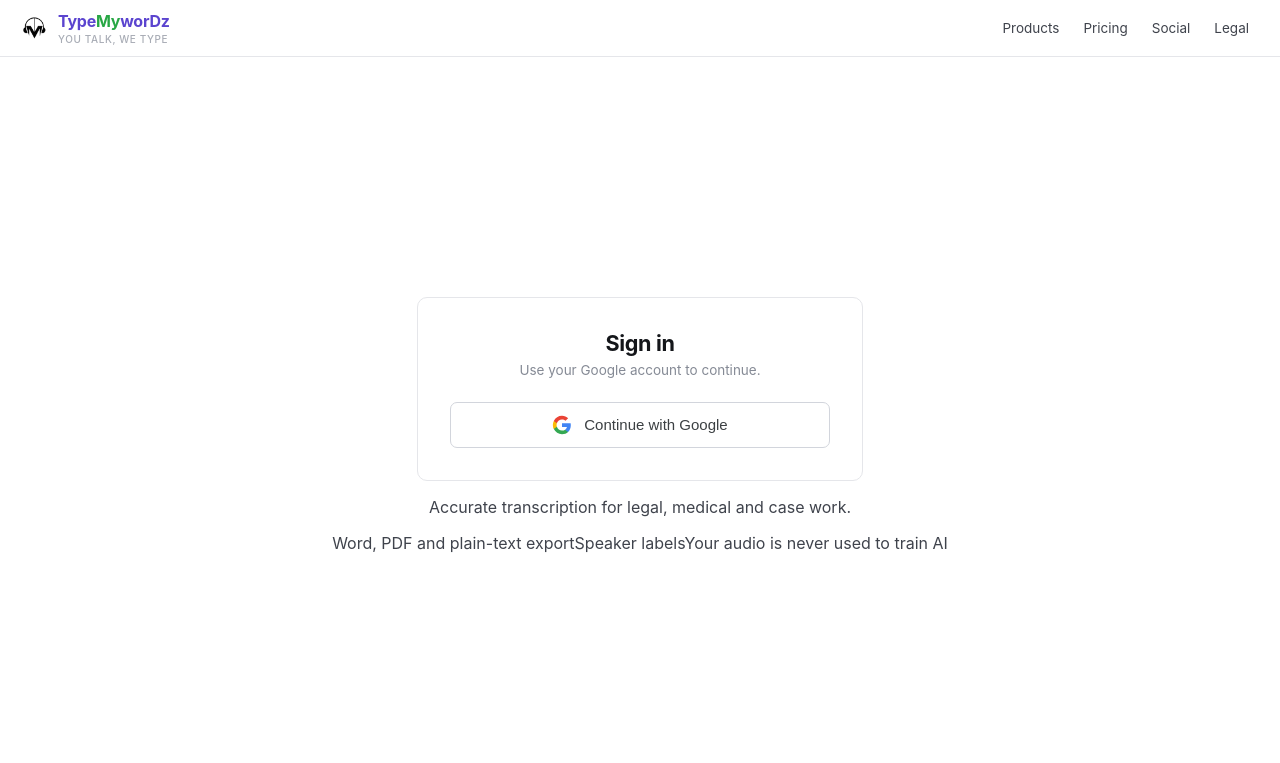
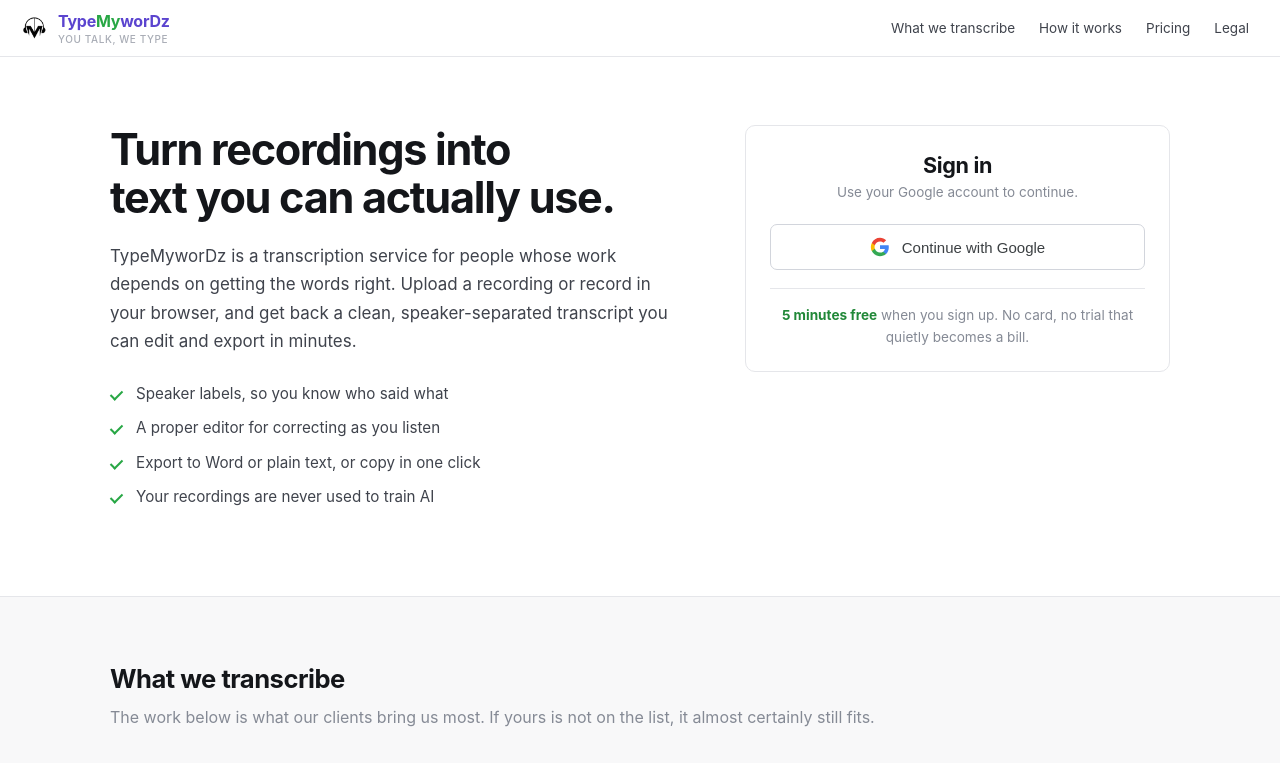
Before and after one commit to TypeMyworDz-ai/typemywordz-frontend, a React (Create React App) app: page / in a window 1280 px wide. Shown: the top 763 px of the page. Built offline with nearby package versions, Linux system fonts and the light colour scheme; no server answers.

Commit message:
Show the landing page to signed-out visitors

```diff
--- a/src/App.js
+++ b/src/App.js
@@ -4,7 +4,6 @@ import './styles/theme.css';
 import { AuthProvider, useAuth } from './contexts/AuthContext';
 import ConfirmDialog from './components/ConfirmDialog';
 import { FREE_TRIAL_MINUTES } from './userService';
-import Login from './components/Login';
 import Dashboard from './components/Dashboard';
 import AdminDashboard from './components/AdminDashboard';
 import TranscriptionDetail from './components/TranscriptionDetail';
@@ -18,6 +17,7 @@ import { canUserTranscribe, updateUserUsage, saveTranscription, updateTranscript
 import { BrowserRouter as Router, Routes, Route, Navigate, useNavigate, Link } from 'react-router-dom';
 import PrivacyPolicy from './components/PrivacyPolicy';
 import TermsOfService from './components/TermsOfService';
+import Landing from './components/Landing';
 import AnimatedBroadcastBoard from './components/AnimatedBroadcastBoard';
 import { db } from './firebase';
 import { doc, getDoc } from 'firebase/firestore';
@@ -1337,85 +1337,9 @@ const handleTranscriptionComplete = useCallback(async (transcriptionText, comple
 
   // Sign-in screen, only once we know for certain nobody is signed in
   if (!currentUser) {
-    return (
-      <div className="tm-app tm-login" style={{
-        minHeight: '100vh',
-        background: '#ffffff',
-        display: 'flex',
-        flexDirection: 'column'
-      }}>
-
-
-        {/* ---- Signed-out top bar ---- */}
-        <div className="tm-topbar">
-          <div className="tm-brand">
-            <img className="tm-brand-logo" src="/android-chrome-192x192.png" alt="TypeMyworDz" />
-            <div className="tm-brand-text">
-              <div className="tm-wordmark">
-                <span className="tm-w-purple">Type</span><span className="tm-w-green">My</span><span className="tm-w-purple">worDz</span>
-              </div>
-              <div className="tm-slogan">You Talk, We Type</div>
-            </div>
-          </div>
-          <div className="tm-spacer"></div>
-          <div className="tm-menu">
-            {/* Products Menu Item (non-authenticated) */}
-            <div className="menu-item" onClick={() => window.showSpeechToText()}>
-                <span className="menu-text">Products</span>
-            </div>
-
-            {/* Pricing Menu Item (non-authenticated) */}
-            <div className="menu-item" onClick={() => window.location.href = '/pricing'}>
-                <span className="menu-text">Pricing</span>
-            </div>
-
-            {/* Social Menu Item (non-authenticated) */}
-            <div className="menu-item" onClick={() => window.openDonate()}>
-                <span className="menu-text">Social</span>
-            </div>
-
-            {/* Legal Menu Item (non-authenticated) */}
-            <div className="menu-item" onClick={() => window.openPrivacyPolicy()}>
-                <span className="menu-text">Legal</span>
-            </div>
-          </div>
-        </div>
-
-        <div style={{ height: '48px' }}></div>
-
-        <div style={{
-          flex: 1,
-          display: 'flex',
-          flexDirection: 'column',
-          justifyContent: 'center',
-          alignItems: 'center',
-          padding: '0 20px'
-        }}>
-          <Login />
-          {/* Removed the 'Don't have an account? Sign Up' text and button */}
-
-          {/* UPDATED: Login page tagline and logos */}
-          <p className="tm-login-tagline">
-            Accurate transcription for legal, medical and case work.
-          </p>
-          <div className="tm-login-points">
-            <span>Word, PDF and plain-text export</span>
-            <span>Speaker labels</span>
-            <span>Your audio is never used to train AI</span>
-          </div>
-
-        </div>
-        {/* Removed the 'Don't have an account? Sign Up' text and button */}
-        <footer className="tm-sitefoot">
-          <span>© {new Date().getFullYear()} TypeMyworDz</span>
-          <span className="tm-sitefoot-links">
-            <Link to="/privacy-policy">Privacy &amp; Security</Link>
-            <Link to="/terms">Terms of Service</Link>
-          </span>
-        </footer>
-      </div>
-    );
+    return <Landing />;
   }
+
 return (
   <Routes>
     <Route path="/transcription/:id" element={<TranscriptionDetail />} />
```
